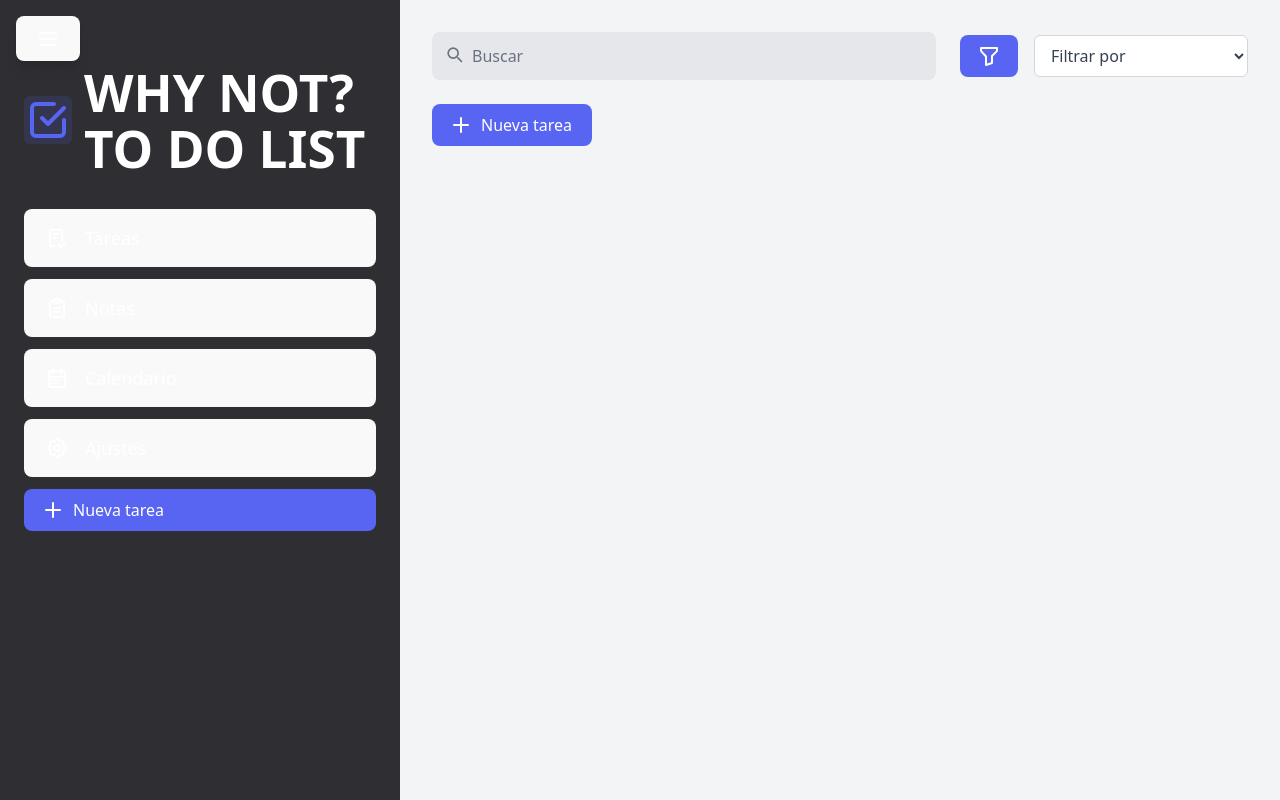
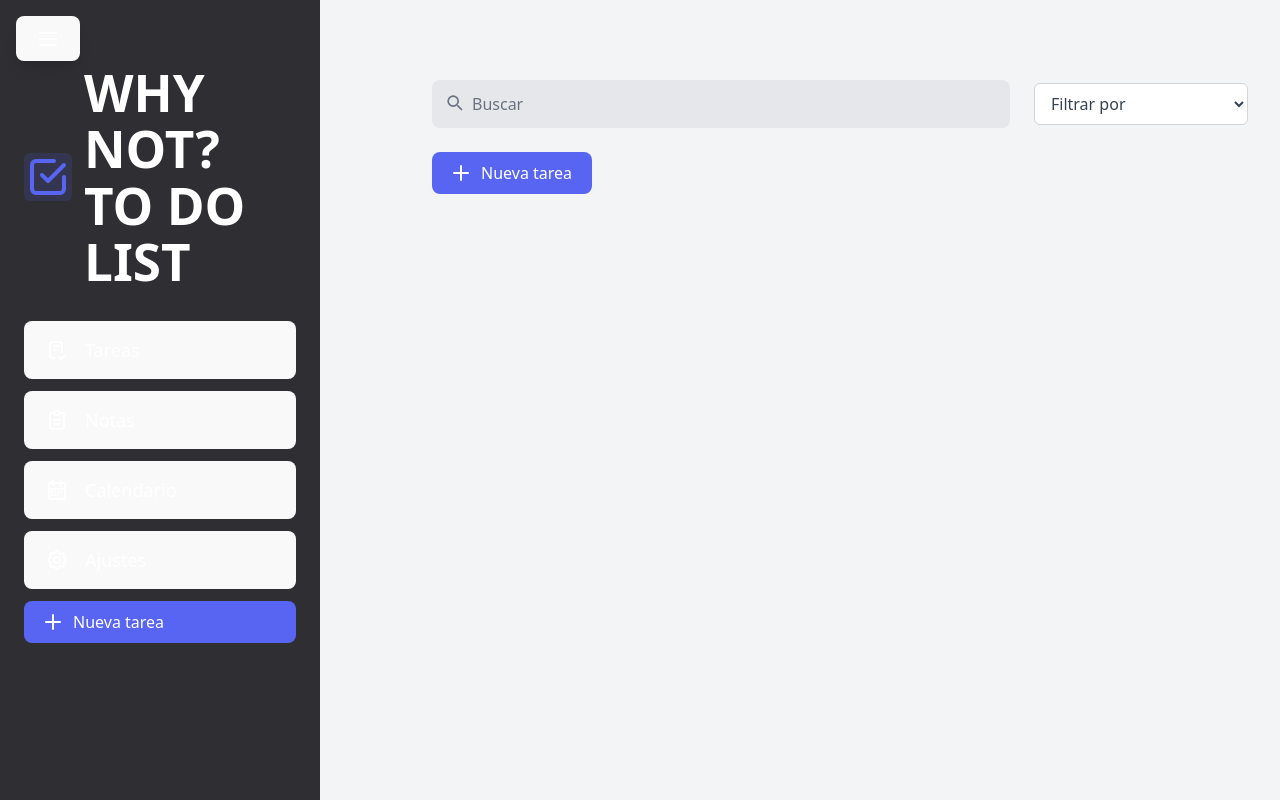
Before and after one commit to IlCarlosS/WhyNot_ToDoList, a Vue app: page / in a window 1280 px wide. Built offline with nearby package versions, Linux system fonts and the light colour scheme.

Commit message:
Versión Beta 1.1.0
Mejora y arreglo en CRUD de lista de tareas.
Modificación en la UI, mejor responsibilidad en dispositivos móviles.
Cambios en código.

```diff
--- a/src/App.vue
+++ b/src/App.vue
@@ -1,7 +1,7 @@
 <template>
   <div class="min-h-screen flex">
     <!-- SIDEBAR -->
-    <aside :class="['flex-shrink-0 w-100 p-6 flex flex-col justify-between transition-all duration-300 fixed left-0 top-0 h-full z-40',sidebarOpen ? 'translate-x-0' : '-translate-x-full']"style="background:var(--bg-dark);">
+    <aside :class="['flex-shrink-0 w-80 p-6 flex flex-col justify-between transition-all duration-300 fixed left-0 top-0 h-full z-40',sidebarOpen ? 'translate-x-0' : '-translate-x-full']"style="background:var(--bg-dark);">
     <div>
         <div class="flex items-center gap-3 mb-8 mt-10">
           <div class="w-12 h-12 flex items-center justify-center rounded-md bg-[rgba(88,101,242,0.15)]">
@@ -59,31 +59,33 @@
     </button>
 
     <!-- MAIN CONTENT -->
-    <main class="p-8 transition-all duration-300 w-full":class="sidebarOpen ? 'ml-100' : 'ml-0'">
-      <!-- header / search -->
-      <div class="flex items-center gap-6 mb-6 w-full">
-        <div class="flex-1">
-          <div class="relative">
-            <input v-model="search" placeholder="Buscar" class="w-full rounded-lg py-3 px-10 text-gray-700 bg-gray-200 placeholder:text-gray-500" />
-            <svg class="absolute left-3 top-3 w-5 h-5 text-gray-500" viewBox="0 0 24 24" fill="none"><path d="M21 21l-4.35-4.35" stroke="currentColor" stroke-width="2" stroke-linecap="round" stroke-linejoin="round"/><circle cx="11" cy="11" r="6" stroke="currentColor" stroke-width="2"/></svg>
+    <main class="p-8 mt-10 transition-all duration-300 w-full":class="sidebarOpen ? 'ml-100' : 'ml-0'">
+      <div class="sticky top-20 z-40 bg-[var(--bg)] space-y-4">
+        <div class="flex flex-col sm:flex-row sm:items-center sm:gap-6 mb-6 w-full sticky top-10 z-40">
+          <!-- Search -->
+          <div class="flex-1 w-full mb-4 sm:mb-0">
+            <div class="relative">
+              <input v-model="search" placeholder="Buscar"
+                class="w-full rounded-lg py-3 px-10 text-gray-700 bg-gray-200 placeholder:text-gray-500" />
+              <svg class="absolute left-3 top-3 w-5 h-5 text-gray-500" viewBox="0 0 24 24" fill="none">
+                <path d="M21 21l-4.35-4.35" stroke="currentColor" stroke-width="2" stroke-linecap="round" stroke-linejoin="round"/>
+                <circle cx="11" cy="11" r="6" stroke="currentColor" stroke-width="2"/>
+              </svg>
+            </div>
           </div>
-        </div>
 
-        <div class="flex items-center gap-4">
-          <button class="primary-btn">
-            <svg xmlns="http://www.w3.org/2000/svg" width="24" height="24" viewBox="0 0 24 24" fill="none" stroke="currentColor" stroke-width="2" stroke-linecap="round" stroke-linejoin="round" class="icon icon-tabler icons-tabler-outline icon-tabler-filter"><path stroke="none" d="M0 0h24v24H0z" fill="none"/><path d="M4 4h16v2.172a2 2 0 0 1 -.586 1.414l-4.414 4.414v7l-6 2v-8.5l-4.48 -4.928a2 2 0 0 1 -.52 -1.345v-2.227z" /></svg>
-          </button>
+          <!-- Filtros -->
+          <div class="flex flex-col sm:flex-row items-start sm:items-center gap-4 w-full sm:w-auto">
+            <!-- <button class="primary-btn w-full sm:basis-1/5 sm:flex-shrink-0">
+              <svg xmlns="http://www.w3.org/2000/svg" width="24" height="24" viewBox="0 0 24 24" fill="none" stroke="currentColor" stroke-width="2" stroke-linecap="round" stroke-linejoin="round" class="icon icon-tabler icons-tabler-outline icon-tabler-filter"><path stroke="none" d="M0 0h24v24H0z" fill="none"/><path d="M4 4h16v2.172a2 2 0 0 1 -.586 1.414l-4.414 4.414v7l-6 2v-8.5l-4.48 -4.928a2 2 0 0 1 -.52 -1.345v-2.227z" /></svg>
+            </button> -->
 
-          <div class="flex items-center w-full">
-            <select v-model="filterValue"class="rounded-md border border-gray-300 px-3 py-2 bg-white text-gray-700">
+            <select v-model="filterValue"
+              class="rounded-md border border-gray-300 px-3 py-2 bg-white text-gray-700 w-full sm:w-auto">
               <option value="">Filtrar por</option>
-
-              <!-- Orden -->
               <option value="date">Fecha</option>
               <option value="az">Nombre A → Z</option>
               <option value="za">Nombre Z → A</option>
-
-              <!-- Categorías -->
               <option value="cat-none">Categoría: Ninguno</option>
               <option value="cat-important">Categoría: Importante</option>
               <option value="cat-personal">Categoría: Personal</option>
@@ -91,14 +93,14 @@
             </select>
           </div>
         </div>
-      </div>
 
-      <!-- "Nueva tarea" button top -->
-      <div class="mb-4">
-          <button @click="openModalFn" class="w-40 primary-btn">
-            <svg xmlns="http://www.w3.org/2000/svg" width="24" height="24" viewBox="0 0 24 24" fill="none" stroke="currentColor" stroke-width="2" stroke-linecap="round" stroke-linejoin="round" class="icon icon-tabler icons-tabler-outline icon-tabler-plus"><path stroke="none" d="M0 0h24v24H0z" fill="none"/><path d="M12 5l0 14" /><path d="M5 12l14 0" /></svg>
+        <!-- "Nueva tarea" button top -->
+        <div class="mb-4 sticky top-24 z-40">
+          <button @click="openModalFn" class="primary-btn w-full sm:w-40">
+            <svg xmlns="http://www.w3.org/2000/svg" width="24" height="24" viewBox="0 0 24 24" fill="none" stroke="currentColor" stroke-width="2"stroke-linecap="round" stroke-linejoin="round"class="icon icon-tabler icons-tabler-outline icon-tabler-plus"><path stroke="none" d="M0 0h24v24H0z" fill="none"/><path d="M12 5l0 14" /><path d="M5 12l14 0" /></svg>
             Nueva tarea
           </button>
+        </div>
       </div>
 
       <!-- Sections:-->
@@ -460,11 +462,12 @@ function confirmDelete() {
 // --- Terminar tarea ---
 const showFinishToast = ref(false)
 
-function finishTask(task) {
+async function finishTask(task) {
   task.isFading = true
 
-  setTimeout(() => {
+  setTimeout(async () => {
     tasks.value = tasks.value.filter(t => t.id !== task.id)
+    await db.delete("tasks", task.id)   //borra en IndexedDB también
 
     showFinishToast.value = true
     setTimeout(() => (showFinishToast.value = false), 2000)
--- a/src/style.css
+++ b/src/style.css
@@ -22,6 +22,7 @@
   --muted: #9ca3af;
   --accent: #5865f2;
   --danger: #ef4444;
+  --bg : #f3f4f6;
 }
 
 a {
@@ -34,7 +35,7 @@ a:hover {
 }
 
 body {
-  background-color: #f3f4f6;
+  background-color: var(--bg);
 }
 
 h1 {
```
Also changed, not shown: 6 other files (tests, documents, lock files or other folders).
